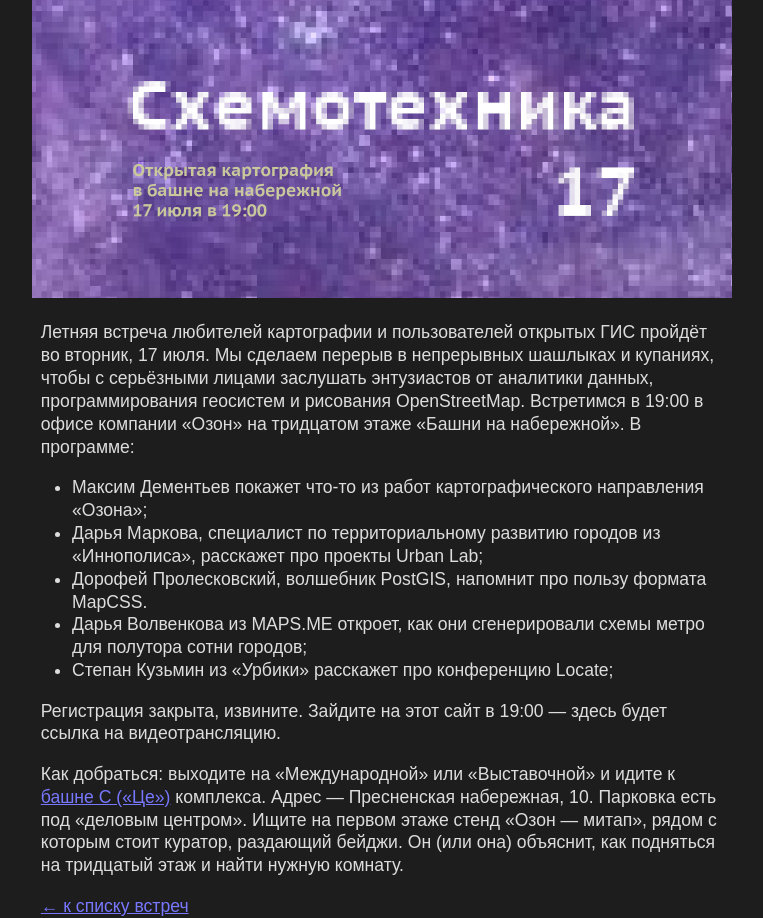
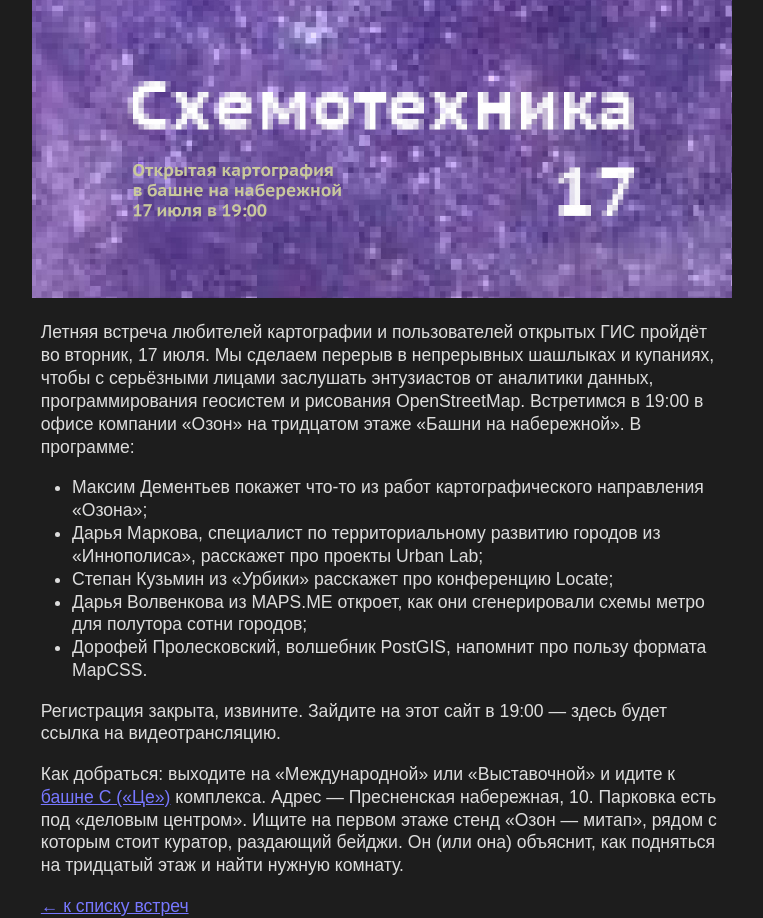
Before and after one commit to Zverik/schemotechnika, a Jekyll site: the page built from _posts/2018-06-28-schemo17.md, in a window 1280 px wide. Shown: the whole page, without its empty margins (258-1021 px from the left). Built offline with Jekyll 4.4.1, drawn with Linux system fonts in a browser that asks for light colours.

Commit message:
Update again

```diff
--- a/_posts/2018-06-28-schemo17.md
+++ b/_posts/2018-06-28-schemo17.md
@@ -13,9 +13,9 @@ permalink: 17.html
 
 * Максим Дементьев покажет что-то из работ картографического направления «Озона»;
 * Дарья Маркова, специалист по территориальному развитию городов из «Иннополиса», расскажет про проекты Urban Lab;
+* Степан Кузьмин из «Урбики» расскажет про конференцию Locate;
+* Дарья Волвенкова из MAPS.ME откроет, как они сгенерировали схемы метро для полутора сотни городов;
 * Дорофей Пролесковский, волшебник PostGIS, напомнит про пользу формата MapCSS.
-* Дарья Волвенкова из MAPS.ME откроет, как они сгенерировали схемы метро для полутора сотни городов;
-* Степан Кузьмин из «Урбики» расскажет про конференцию Locate;
 
 Регистрация закрыта, извините. Зайдите на этот сайт в 19:00 — здесь будет ссылка на видеотрансляцию.
 
```
